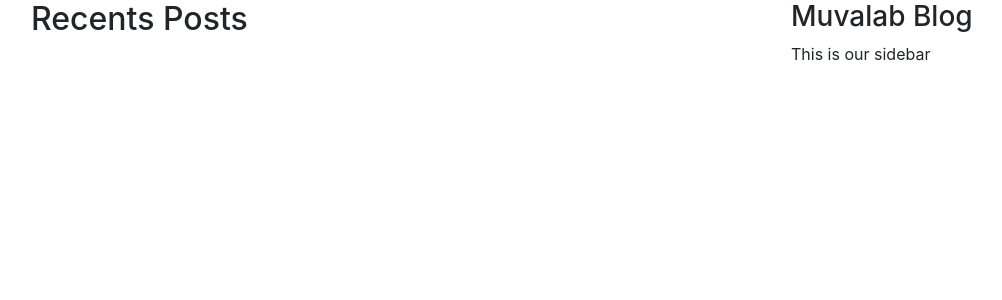
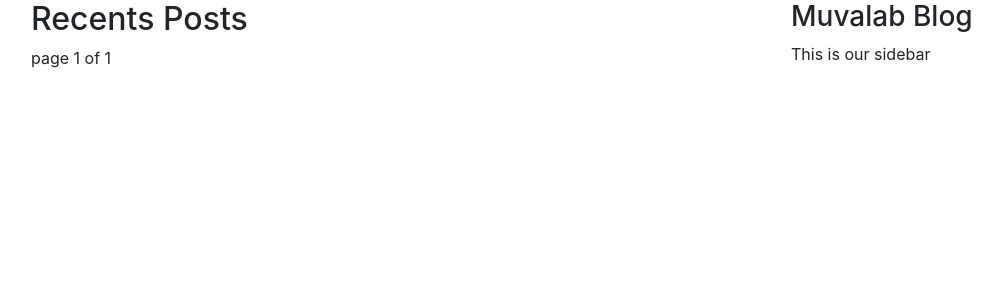
Before and after one commit to sarahaziziyan/blogApp, a Django app: page /blogApp/ in a window 1280 px wide. Shown: the top 300 px of the page, without its empty margins (54-1056 px from the left). Run offline with Django 3.2, Linux system fonts and the light colour scheme; data that the repository does not hold is empty; some libraries are stand-ins or nearby versions.

Commit message:
blogApp   - added pagination

```diff
--- a/blogProject/blogApp/templates/blogApp/post/list.html
+++ b/blogProject/blogApp/templates/blogApp/post/list.html
@@ -6,8 +6,9 @@
    <h2 class="page-header">Recents Posts</h2>
     {% for post in posts %}
        <h3><a href="{{ post.get_absolute_url }}">{{ post.title }}</a></h3>
-        <p class="small">Published {{ post.publish }} by {{ post.author }}</p>
+        <p class="small" style="color: #777777">Published {{ post.publish }} by {{ post.author }}</p>
         <p>{{ post.body|truncatewords:25|linebreaks }}</p>
     {% endfor %}
 
+    {% include "pagination.html" with page=posts %}
 {% endblock %}
--- /dev/null
+++ b/blogProject/blogApp/templates/pagination.html
@@ -0,0 +1,16 @@
+<div class="container">
+    <div class="row">
+    <span class="pagination">
+        {% if page.has_previous %}
+            <a href="?page={{ page.previous_page_number }}">previous</a>
+        {% endif %}
+
+      <span class="active">
+          page {{ page.number }} of {{ page.paginator.num_pages }}
+      </span>
+    {% if page.has_next %}
+        <a href="?page={{ page.next_page_number }}">next</a>
+    {% endif %}
+    </span>
+</div>
+</div>
--- a/blogProject/blogApp/views.py
+++ b/blogProject/blogApp/views.py
@@ -1,9 +1,18 @@
 from django.shortcuts import render, get_object_or_404
+from django.core.paginator import Paginator, EmptyPage, PageNotAnInteger
 from .models import Post
 
 
 def post_list_view(request):
-    posts = Post.published.all()
+    list_objects = Post.published.all()
+    paginator = Paginator(list_objects, 3)
+    page = request.GET.get('page')
+    try:
+        posts = paginator.page(page)
+    except PageNotAnInteger:
+        posts = paginator.page(1)
+    except EmptyPage:
+        posts = paginator.page(paginator.num_pages)
     return render(request, 'blogApp/post/list.html', {'posts': posts})
 
 
```
